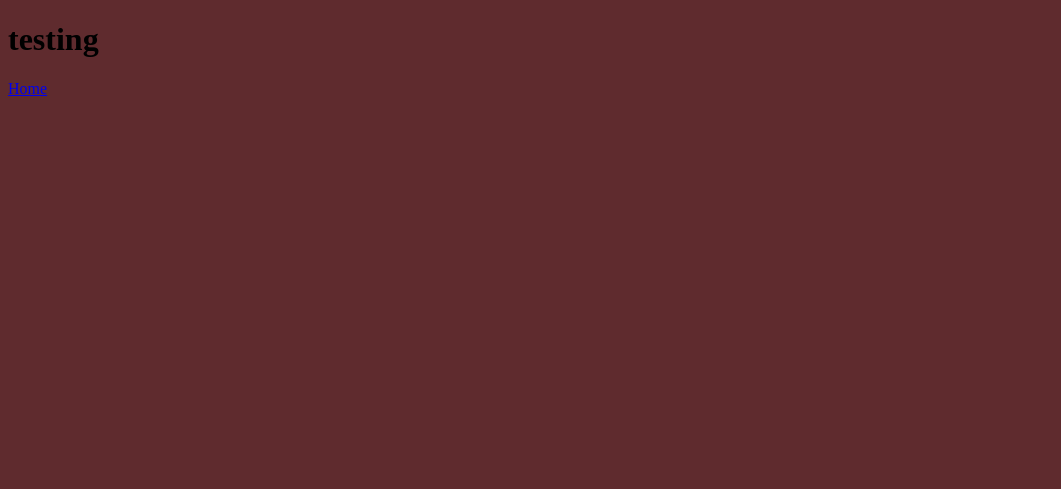
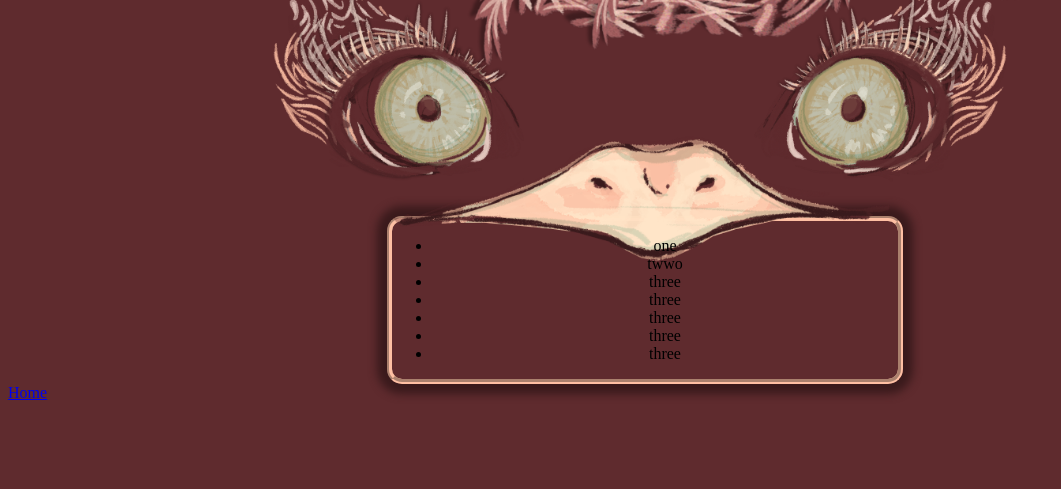
Before and after one commit to carrieyzs/emulatur, a Django app: page //recipes/ in a window 1280 px wide. Before the commit the part shown is almost empty. Shown: the top 489 px of the page, without its empty margins (0-1061 px from the left). Run offline with Django 3.2, Linux system fonts and the light colour scheme.

Commit message:
Added emulatur components to recipe.html. Minor fixes left to complete.

```diff
--- a/recipe_app/static/css/styles.css
+++ b/recipe_app/static/css/styles.css
@@ -11,6 +11,11 @@ body{
     margin-top: -6%;
 }
 
+#recipe_container{
+    text-align: center;
+    margin-top: -12.5%;
+}
+
 .home_img{
     width: 60%;
     height: auto;
@@ -20,12 +25,35 @@ body{
     margin-top: -40%;   /* to overlap images... too hardcoded?*/
 }
 
+#recipe_eyes{
+    margin-top: -43%;
+}
+
 #home_beak{
     text-align: center;
     margin-top: -20%;
 }
 
+#recipe_beak{
+    text-align: center;  /* TODO: fix. not working? */
+    margin-top: -27%;
+}
+
+/*  TODO: fix beak (flatten?). it looks weird as it is
+#recipe_beak img{} */
 
 #home_beak_open{
     margin-top: -34%;
 }
+
+#beak_wrapper{
+    margin-top: -22%;
+    margin-left: 30%;       /* TODO: not ideal. remove after recipe_beak text-align is fixed. */
+    border: 5px groove  #febfa3;
+    box-shadow: 0 0 8px 10px #3A1A1C;     /* h-offset v-offset blur spread colour*/
+    border-radius: 15px;
+    width: 40%;
+
+    /* TODO: attempt to use open beak as bg image. remove border if it works */
+    /* background-image: url('static/images/beak_open.png'); */
+}
--- a/recipe_app/templates/recipes.html
+++ b/recipe_app/templates/recipes.html
@@ -7,7 +7,31 @@
 </head>
 
 <body>
-    <h1>testing</h1>
+    <!-- <h1>testing</h1> -->
+    <div id="recipe_container">
+        <div id="recipe_hair">
+            <img class="home_img" src="{% static 'images/r_hair.png' %}" />
+        </div>
+        <div id="recipe_eyes">
+            <img class="home_img" src="{% static 'images/eyes.png' %}" />
+        </div>
+        <div id="recipe_beak">
+            <img class="home_img" src="{% static 'images/beak.png' %}" />
+            <div id="beak_wrapper">
+                <!-- <p>test</p> -->
+                <ul>
+                    <li> one</li>
+                    <li>twwo</li>
+                    <li>three</li>
+                    <li>three</li>
+                    <li>three</li>
+                    <li>three</li>
+                    <li>three</li>
+                </ul>
+            </div>
+        </div>
+    </div>
+
     <a href="{% url 'home' %}">Home</a>
 </body>
 </html>
```
Also changed, not shown: recipe_app/static/images/r_hair.png (added).
